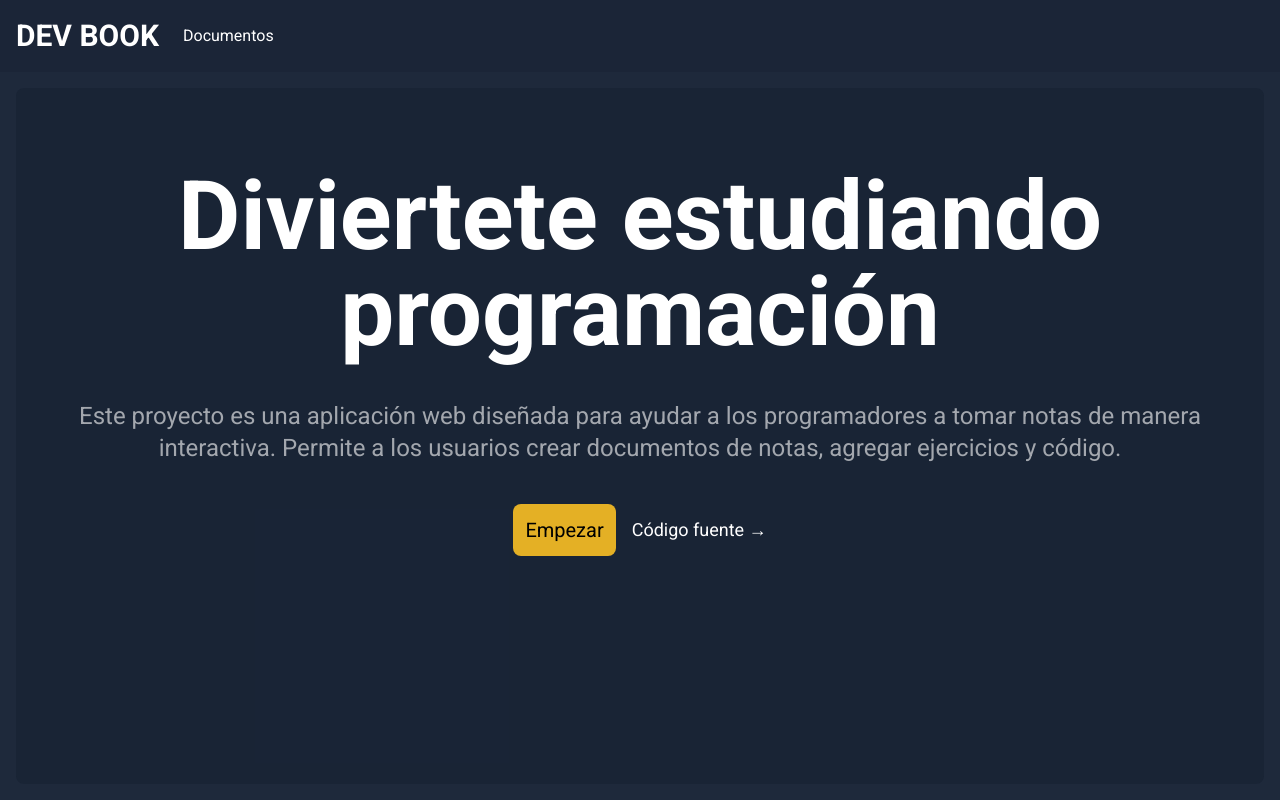
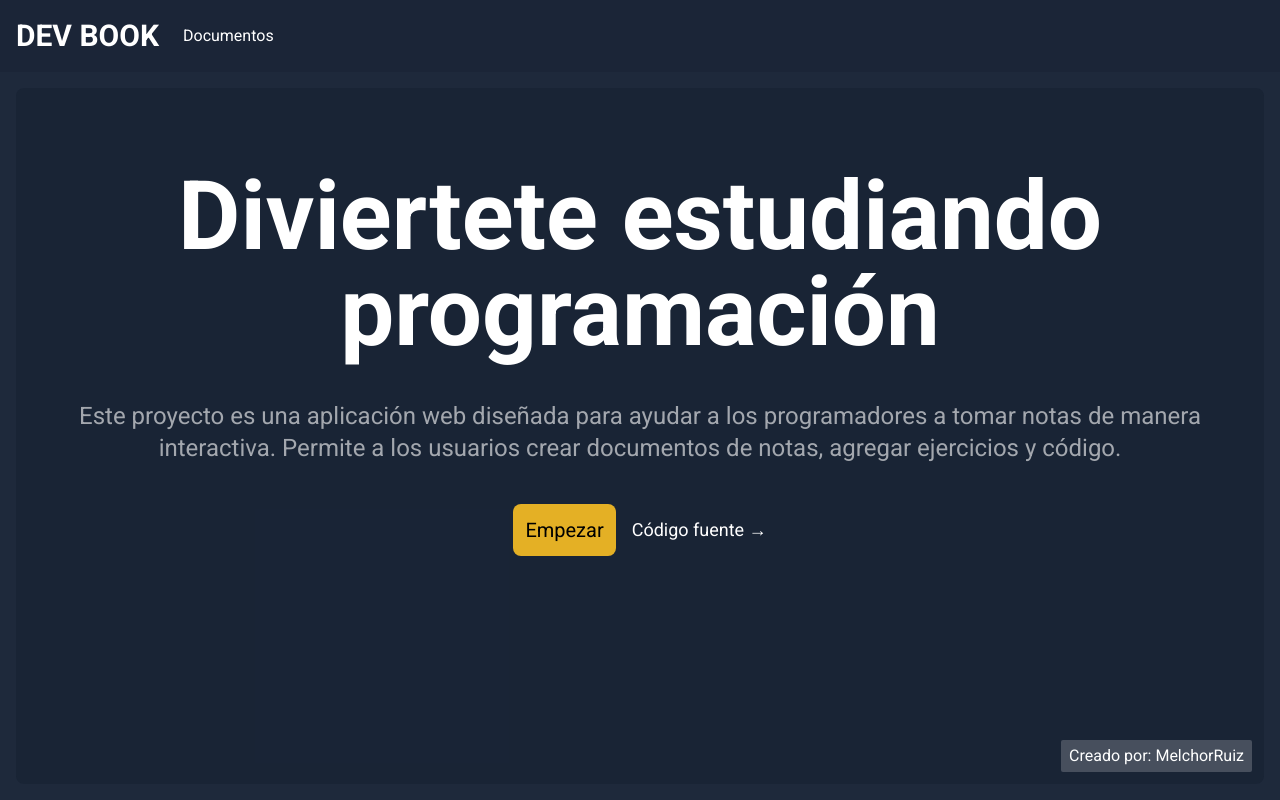
Before and after one commit to MelchorRuiz/DevBook, a React (Vite) app: page / in a window 1280 px wide. Built offline with nearby package versions, Linux system fonts and the light colour scheme; no server answers.

Commit message:
Add creator link to Home component for attribution

```diff
--- a/src/components/Home.jsx
+++ b/src/components/Home.jsx
@@ -13,11 +13,19 @@ export const Home = () => {
                 </Link>
                 <a
                     className="text-lg"
+                    target="_blank"
                     href="https://github.com/MelchorRuiz/DevBook"
                 >
                     Código fuente &rarr;
                 </a>
             </div>
+            <a
+                href="https://github.com/MelchorRuiz"
+                target="_blank"
+                className='bottom-7 right-7 fixed bg-white/20 py-1 px-2 rounded-sm hover:bg-white/10 cursor-pointer'
+            >
+                Creado por: MelchorRuiz
+            </a>
         </div>
     )
 }
```
